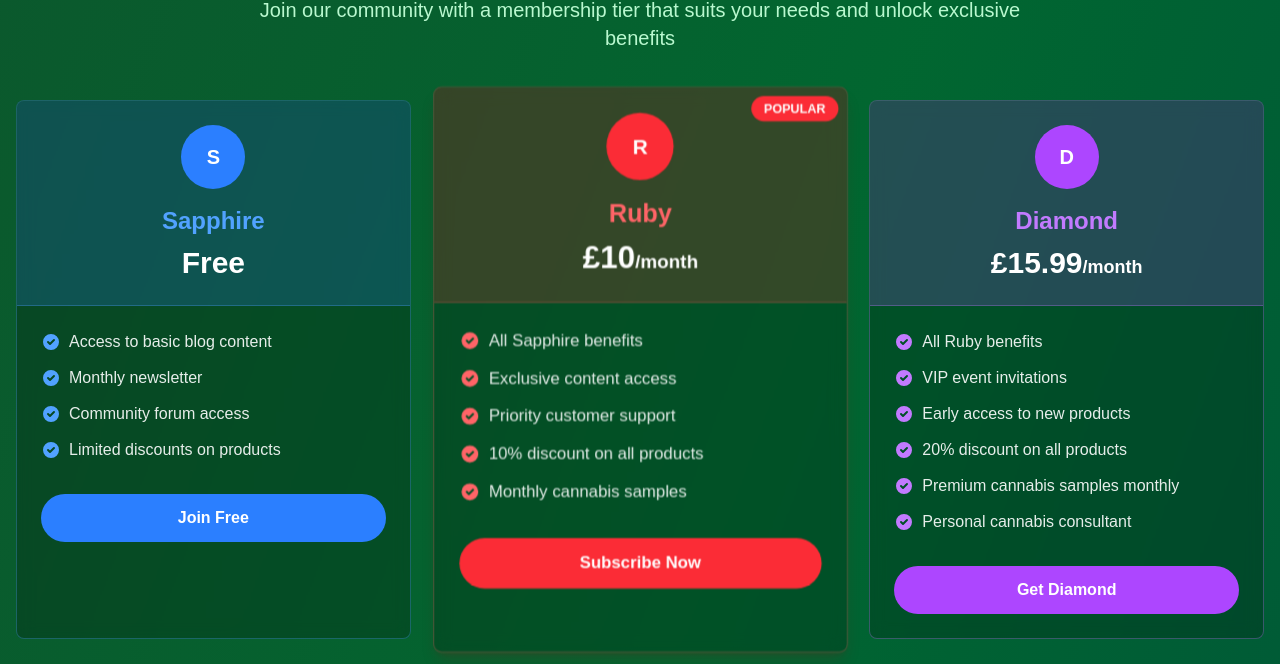
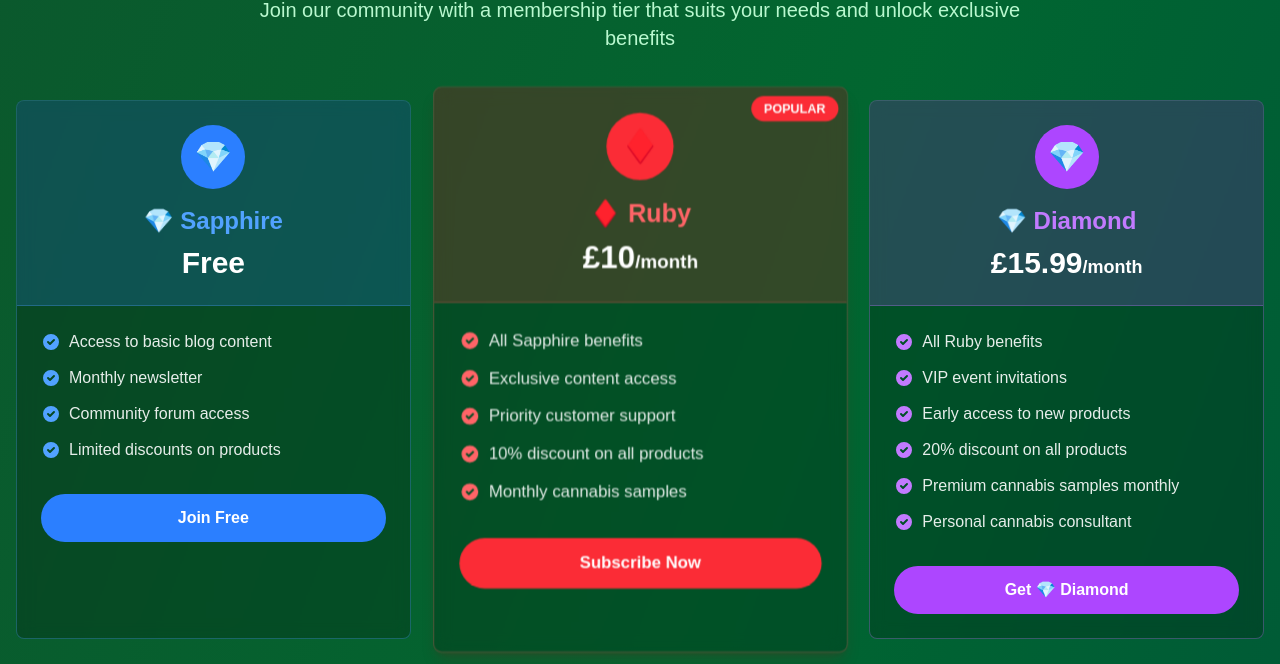
Before and after one commit to GreenBritain-coder/GreenBritainClub, a Next.js app: page / in a window 1280 px wide. Shown: the part 959-1623 px from the top of the page. Built offline with nearby package versions, Linux system fonts and the light colour scheme; no server answers; the database is empty.

Commit message:
Add emojis to membership tiers - Diamond , Ruby , Sapphire

```diff
--- a/src/app/lib/email.ts
+++ b/src/app/lib/email.ts
@@ -25,7 +25,7 @@ export async function sendMembershipConfirmation(
     // Determine tier details
          const tierDetails = {
        sapphire: {
-        name: 'Sapphire (Free)',
+         name: '💎 Sapphire (Free)',
          price: 'Free',
         benefits: [
           'Access to basic blog content',
@@ -35,7 +35,7 @@ export async function sendMembershipConfirmation(
         ]
       },
              ruby: {
-        name: 'Ruby',
+         name: '♦️ Ruby',
          price: '£10/month',
         benefits: [
           'All Sapphire benefits',
@@ -46,7 +46,7 @@ export async function sendMembershipConfirmation(
         ]
       },
              diamond: {
-        name: 'Diamond',
+         name: '💎 Diamond',
          price: '£15.99/month',
         benefits: [
           'All Ruby benefits',
--- a/src/app/membership/page.tsx
+++ b/src/app/membership/page.tsx
@@ -9,7 +9,7 @@ export default function Membership() {
   const tiers = [
     {
       id: 'sapphire',
-      name: 'Sapphire',
+      name: '💎 Sapphire',
       price: 'Free',
       color: 'blue',
       features: [
@@ -21,7 +21,7 @@ export default function Membership() {
     },
     {
       id: 'ruby',
-      name: 'Ruby',
+      name: '♦️ Ruby',
       price: '£10/month',
       color: 'red',
       features: [
@@ -34,7 +34,7 @@ export default function Membership() {
     },
     {
       id: 'diamond',
-      name: 'Diamond',
+      name: '💎 Diamond',
       price: '£15.99/month',
       color: 'purple',
       features: [
@@ -149,8 +149,8 @@ export default function Membership() {
                   onClick={() => handleTierSelect(tier.id)}
                 >
                   <div className={`w-16 h-16 ${colorClasses.bg} rounded-full flex items-center justify-center mx-auto mb-4`}>
-                    <span className="text-white font-bold text-xl">
-                      {tier.name.charAt(0)}
+                    <span className="text-white font-bold text-3xl">
+                      {tier.id === 'sapphire' ? '💎' : tier.id === 'ruby' ? '♦️' : '💎'}
                     </span>
                   </div>
                   <h3 className={`text-2xl font-bold ${colorClasses.text} text-center mb-2`}>
--- a/src/app/page.tsx
+++ b/src/app/page.tsx
@@ -175,9 +175,9 @@ export default async function Home() {
           <div className="bg-black/20 backdrop-blur-sm rounded-lg overflow-hidden border border-blue-400/30 transition-transform hover:scale-105">
             <div className="bg-blue-500/20 p-6 text-center border-b border-blue-400/30">
               <div className="w-16 h-16 bg-blue-500 rounded-full flex items-center justify-center mx-auto mb-4">
-                <span className="text-white font-bold text-xl">S</span>
+                <span className="text-white font-bold text-3xl">💎</span>
               </div>
-              <h3 className="text-2xl font-bold text-blue-400 mb-2">Sapphire</h3>
+              <h3 className="text-2xl font-bold text-blue-400 mb-2">💎 Sapphire</h3>
               <p className="text-white text-3xl font-bold">Free</p>
             </div>
             <div className="p-6">
@@ -223,9 +223,9 @@ export default async function Home() {
                 POPULAR
               </div>
               <div className="w-16 h-16 bg-red-500 rounded-full flex items-center justify-center mx-auto mb-4">
-                <span className="text-white font-bold text-xl">R</span>
+                <span className="text-white font-bold text-3xl">♦️</span>
               </div>
-              <h3 className="text-2xl font-bold text-red-400 mb-2">Ruby</h3>
+              <h3 className="text-2xl font-bold text-red-400 mb-2">♦️ Ruby</h3>
               <p className="text-white text-3xl font-bold">£10<span className="text-lg">/month</span></p>
             </div>
             <div className="p-6">
@@ -274,9 +274,9 @@ export default async function Home() {
           <div className="bg-black/20 backdrop-blur-sm rounded-lg overflow-hidden border border-purple-400/30 transition-transform hover:scale-105">
             <div className="bg-purple-500/20 p-6 text-center border-b border-purple-400/30">
               <div className="w-16 h-16 bg-purple-500 rounded-full flex items-center justify-center mx-auto mb-4">
-                <span className="text-white font-bold text-xl">D</span>
+                <span className="text-white font-bold text-3xl">💎</span>
               </div>
-              <h3 className="text-2xl font-bold text-purple-400 mb-2">Diamond</h3>
+              <h3 className="text-2xl font-bold text-purple-400 mb-2">💎 Diamond</h3>
               <p className="text-white text-3xl font-bold">£15.99<span className="text-lg">/month</span></p>
             </div>
             <div className="p-6">
@@ -322,7 +322,7 @@ export default async function Home() {
                 href="/membership"
                 className="block bg-purple-500 hover:bg-purple-600 text-white text-center px-6 py-3 rounded-full font-semibold transition-colors"
               >
-                Get Diamond
+                Get 💎 Diamond
               </Link>
             </div>
           </div>
```
Lines whose indentation alone changed are shown as unchanged.
